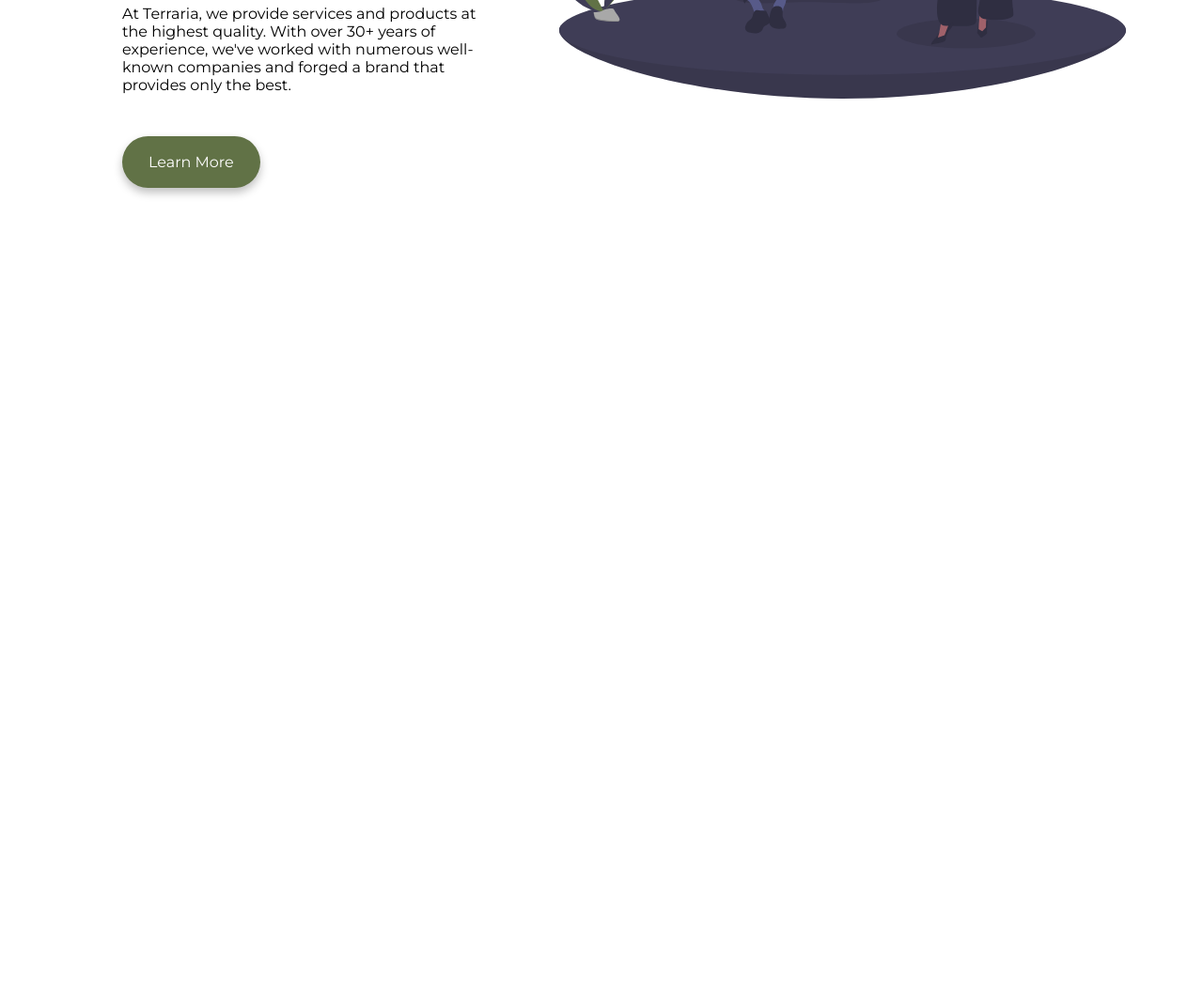
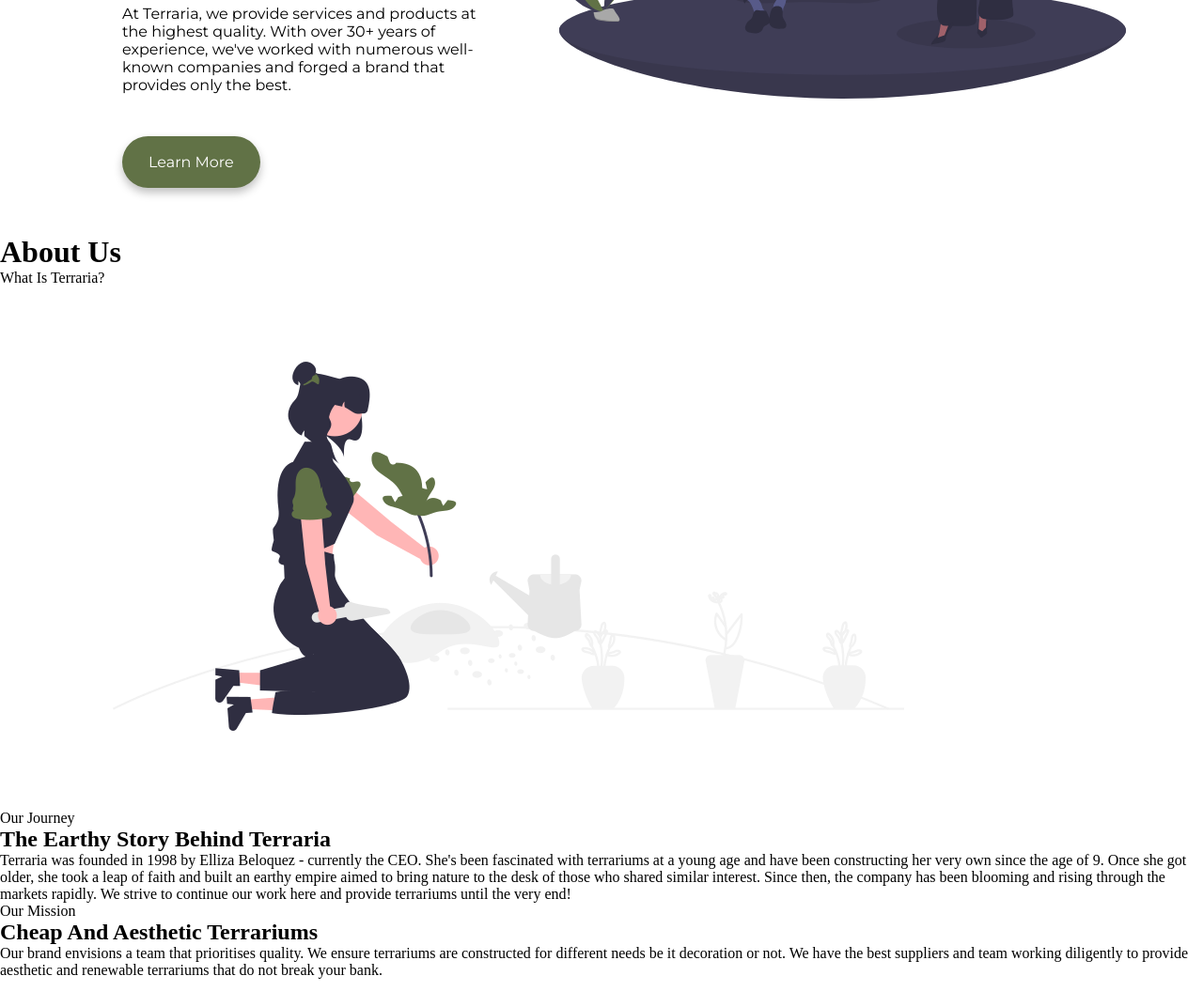
Before and after one commit to TanJinWen-NP/Asignment01, a plain HTML site: page about-us.html in a window 1280 px wide. Shown: the part 500-1572 px from the top of the page at 94% size. Before the commit the page ends 800 px from the top, so only its background shows below. Drawn offline with Linux system fonts and the light colour scheme; a web font is replaced by a local one.

Commit message:
About Us Section - HTML

```diff
--- a/about-us.html
+++ b/about-us.html
@@ -34,11 +34,36 @@
             <h1>Providing The Best Terrariums</h1>
             <p>At Terraria, we provide services and products at the highest quality. With over 30+ years of experience, we've worked with numerous well-known companies and forged a brand that provides only the best.</p>
             <!--Hero Section Button-->
-            <form><button formaction="about-us-section">Learn More</button></form>
+            <form><button formaction="about-us-section-header">Learn More</button></form>
         </div>
         <!--Hero Section Image-->
         <img src="Hero_About_Us_Image.svg" alt="A Picture Of A Woman Interacting With Nature">
     </section>
     <!--Code for Hero (END) -->
+    <!--Code for About Us Section (START)-->
+    <!--About Us Header -->
+        <div class="about-us-section-header">
+            <h1>About Us</h1>
+            <p>What Is Terraria?</p>
+        </div>
+        <!--About Us Description & Image 1-->
+        <section class="about-us-section-1">
+            <img src="About_Us_1.png" alt="A Picture Of A Gardener">
+            <div class="about-us-1">
+                <span id="about-us-topic">Our Journey</span>
+                <h2 id="about-us-heading">The Earthy Story Behind Terraria</h2>
+                <p id="about-us-description">Terraria was founded in 1998 by Elliza Beloquez - currently the CEO. She's been fascinated with terrariums at a young age and have been constructing her very own since the age of 9. Once she got older, she took a leap of faith and built an earthy empire aimed to bring nature to the desk of those who shared similar interest. Since then, the company has been blooming and rising through the markets rapidly. We strive to continue our work here and provide terrariums until the very end!</p>
+            </div>
+        </section>
+        <!--About Us Description & Image 2-->
+        <section class="about-us-section-2">
+            <div class="about-us-2">
+                <span id="about-us-topic">Our Mission</span>
+                <h2 id="about-us-heading">Cheap And Aesthetic Terrariums</h2>
+                <p id="about-us-description">Our brand envisions a team that prioritises quality. We ensure terrariums are constructed for different needs be it decoration or not. We have the best suppliers and team working diligently to provide aesthetic and renewable terrariums that do not break your bank.</p>
+            </div>
+            <img src="About_Us_2.png" alt="A Picture Of A Plant Enthusiast">
+        </section>
+    <!--Code For About Us Section (END)-->
 </body>
 </html>
```
